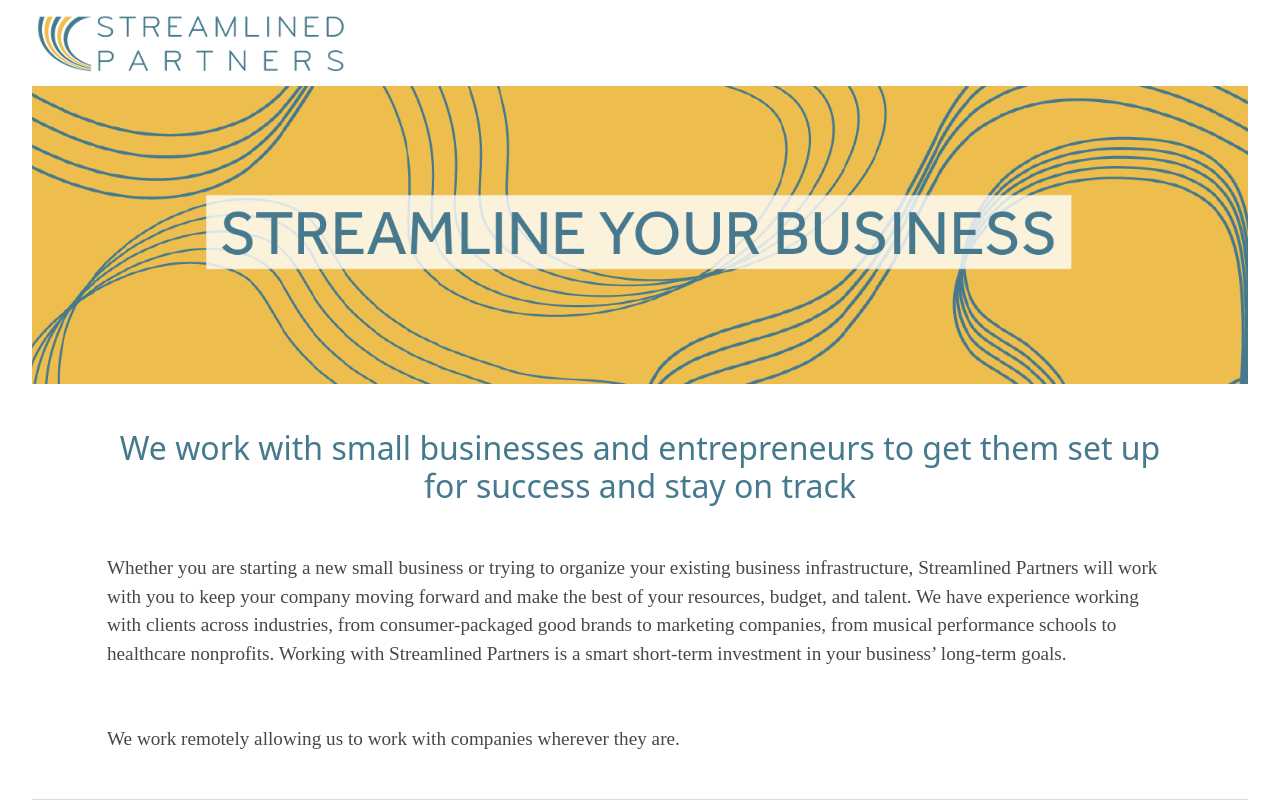
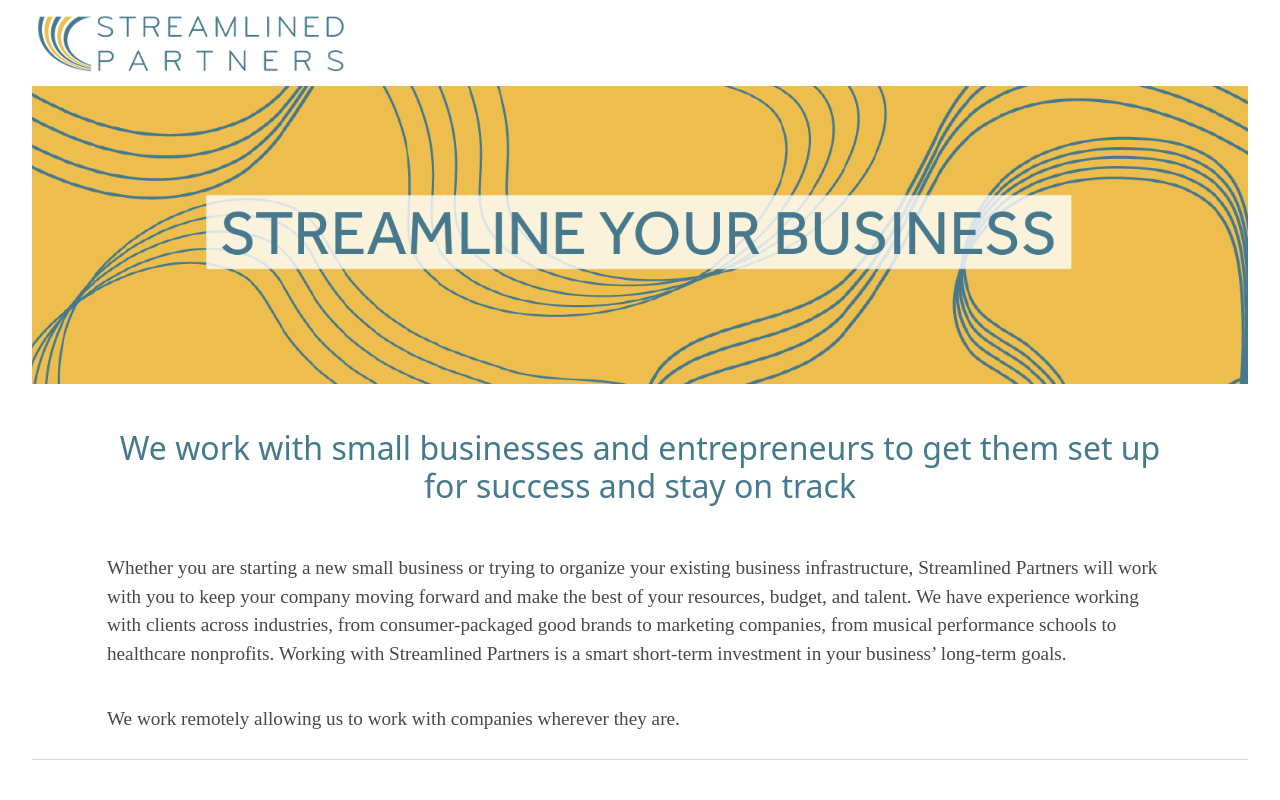
Before and after one commit to rhkearns/streamlined_1, a React (Create React App) app: page / in a window 1280 px wide. Shown: the top 800 px of the page. Built offline with nearby package versions, Linux system fonts and the light colour scheme; a web font is replaced by a local one.

Commit message:
pitch padding less

```diff
--- a/src/Components/ContentBody/ContentBody.scss
+++ b/src/Components/ContentBody/ContentBody.scss
@@ -21,7 +21,7 @@
 
 #pitch > p {
 	text-align: left;
-	padding: 20px 0px 20px 0px;
+	padding-top: 20px;
 }
 
 #packages {
```
